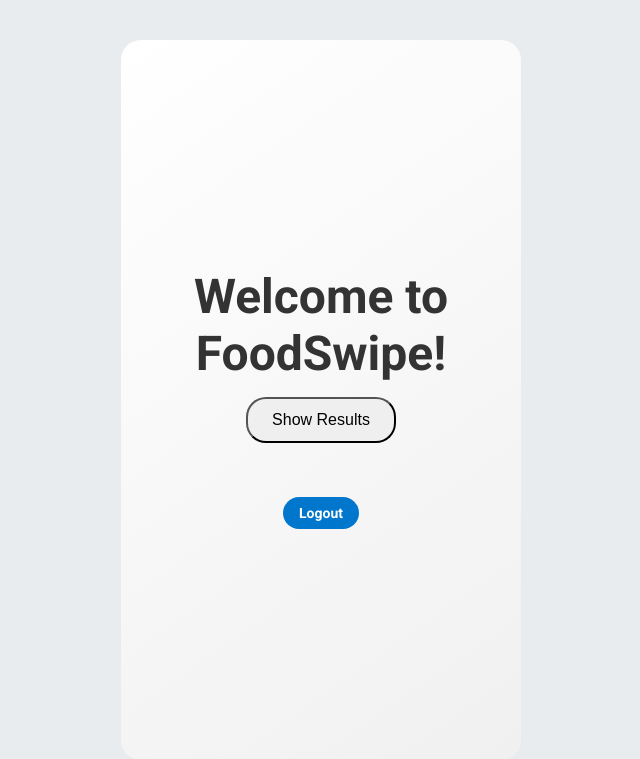
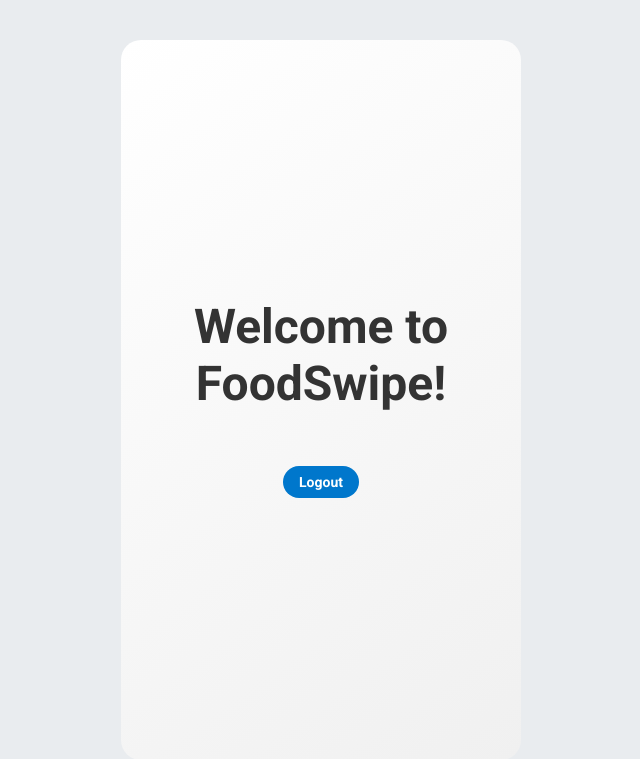
Before and after one commit to 3022249729/FoodSwipe, a Flask app: page / in a window 1280 px wide. Shown: the top 759 px of the page, without its empty margins (319-959 px from the left). Run offline with Flask 3, Linux system fonts and the light colour scheme; the visitor is signed in with stand-in values (Sample User, id 1); data that the repository does not hold is empty; some libraries are stand-ins or nearby versions.

Commit message:
Update index.html

```diff
--- a/templates/index.html
+++ b/templates/index.html
@@ -18,9 +18,6 @@
             <h1 id="message">Welcome to FoodSwipe!</h1>
             <button id="create-session" onclick="createNewSession()">Create Session</button>
             <button id="join-session" onclick="joinSession()">Join Session</button>
-            <div id="result-button-container">
-                <button id="result-button" onclick="showResult()">Show Results</button>
-            </div>
         </header>
         <br />
         <main id="restaurant-info">
```
